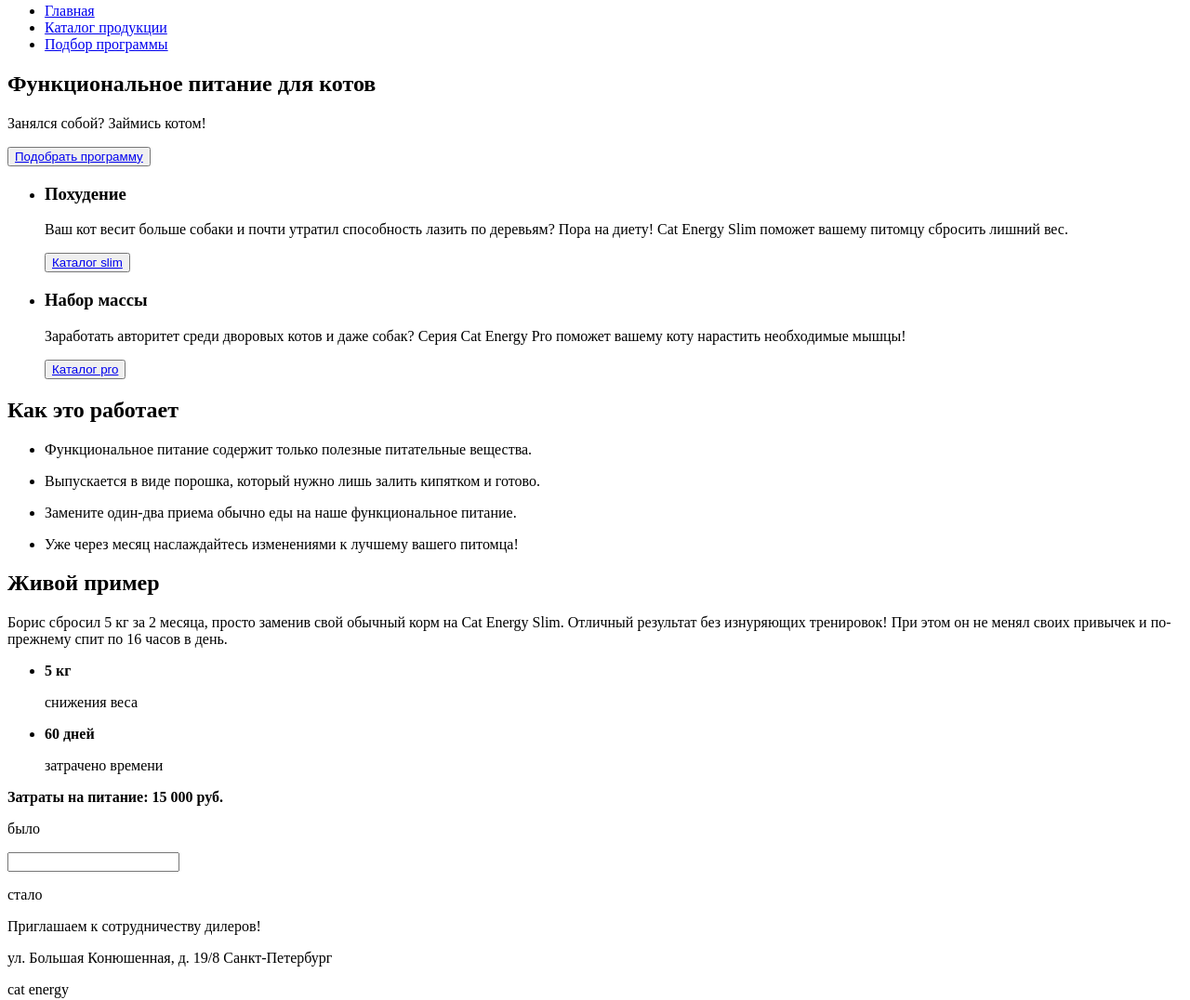
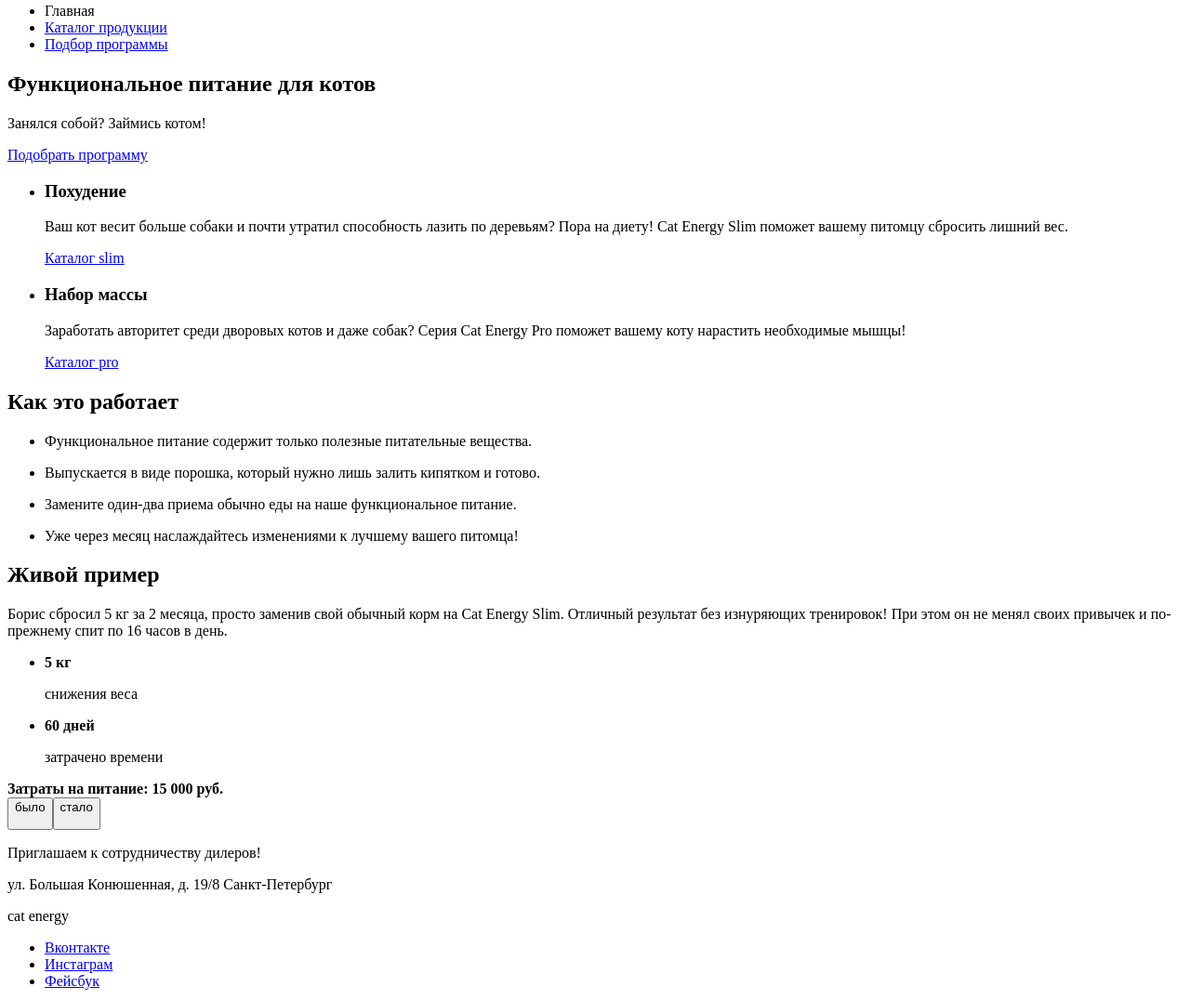
Before and after one commit to Kravec-mary/1677417-cat-energy-22, a website: page source/index.html in a window 1280 px wide. Shown: the part 98-1174 px from the top of the page at 93% size. Drawn offline with Linux system fonts and the light colour scheme.

Commit message:
Правки первой страницы

```diff
--- a/source/index.html
+++ b/source/index.html
@@ -6,7 +6,7 @@
   </head>
   <body class="page__body">
     <header class="page-header">
-      <a class="page-header__logo-image">
+      <a class="logo-image">
         <img src="img/cat-energy-logo.svg" width="174" height="52" alt="кэт энерджи">
       </a>
       <nav class="main-nav">
@@ -14,7 +14,7 @@
         <div class="main-nav__wrapper">
           <ul class="main-nav__list">
             <li class="main-nav__item main-nav__item--active">
-              <a class="main-nav__link" href="#">Главная</a>
+              <a class="main-nav__link">Главная</a>
             </li>
             <li class="main-nav__item">
               <a class="main-nav__link" href="#">Каталог продукции</a>
@@ -31,17 +31,17 @@
         <div class="choice-program__wrapper">
           <h2 class="choice-program__title">Функциональное питание для котов</h2>
           <p class="choice-program__text">Занялся собой? Займись котом!</p>
-          <button><a class="button-choise-program" href="#">Подобрать программу</a></button>
+          <a class="button-choise-program" href="/source/form.html">Подобрать программу</a>
           <ul class="choice-program__list">
             <li class="choice-program__item">
               <h3 class="choice-program__title">Похудение</h3>
               <p class="choice-program__subtitle">Ваш кот весит больше собаки и почти утратил способность лазить по деревьям? Пора на диету! Cat Energy Slim поможет вашему питомцу сбросить лишний вес.</p>
-              <button class="choice-program__button"><a class="choice-program__link" href="#">Каталог slim</a></button>
+              <a class="choice-program__link" href="#">Каталог slim</a>
             </li>
             <li class="choice-program__item">
               <h3 class="choice-program__title">Набор массы</h3>
               <p class="choice-program__subtitle">Заработать авторитет среди дворовых котов и даже собак? Серия Cat Energy Pro поможет вашему коту нарастить необходимые мышцы!</p>
-              <button class="choice-program__button"><a class="choice-program__link" href="#">Каталог pro</a></button>
+              <a class="choice-program__link" href="#">Каталог pro</a>
             </li>
           </ul>
         </div>
@@ -70,15 +70,21 @@
           <h2 class="example__title">Живой пример</h2>
           <p class="example__subtitle">Борис сбросил 5 кг за 2 месяца, просто заменив свой обычный корм на Cat Energy Slim. Отличный результат без изнуряющих тренировок! При этом он не менял своих привычек и по-прежнему спит по 16 часов в день.</p>
           <ul class="example__list">
-            <li class="example__item"><b class="item__text">5 кг</b><p>снижения веса</p></li>
-            <li class="example__item"><b class="item__text">60 дней</b><p>затрачено времени</p></li>
+            <li class="example__item">
+              <b class="item__text">5 кг</b>
+              <p>снижения веса</p>
+            </li>
+            <li class="example__item">
+              <b class="item__text">60 дней</b>
+              <p>затрачено времени</p>
+            </li>
           </ul>
           <b class="example__text">Затраты на питание: 15 000 руб.</b>
-          <form class="example__range">
-            <p class="range__before">было</p>
-            <input type="range__input">
-            <p class="range__after">стало</p>
-          </form>
+          <div class="example__before-after-button">
+            <button class="button__before" type="button">было</p>
+            <button class="button__after" type="button">стало</p>
+          </div>
+
         </div>
       </section>
     </main>
```
